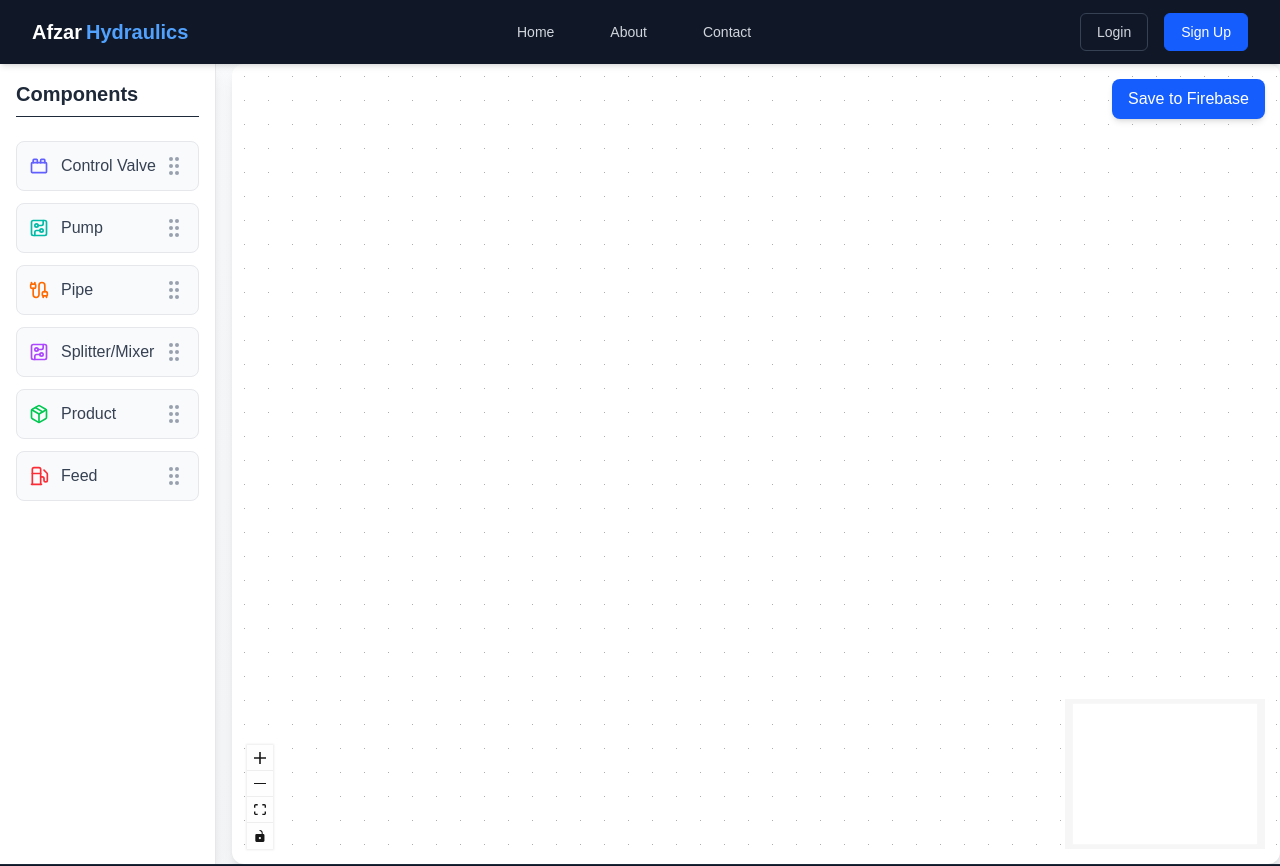
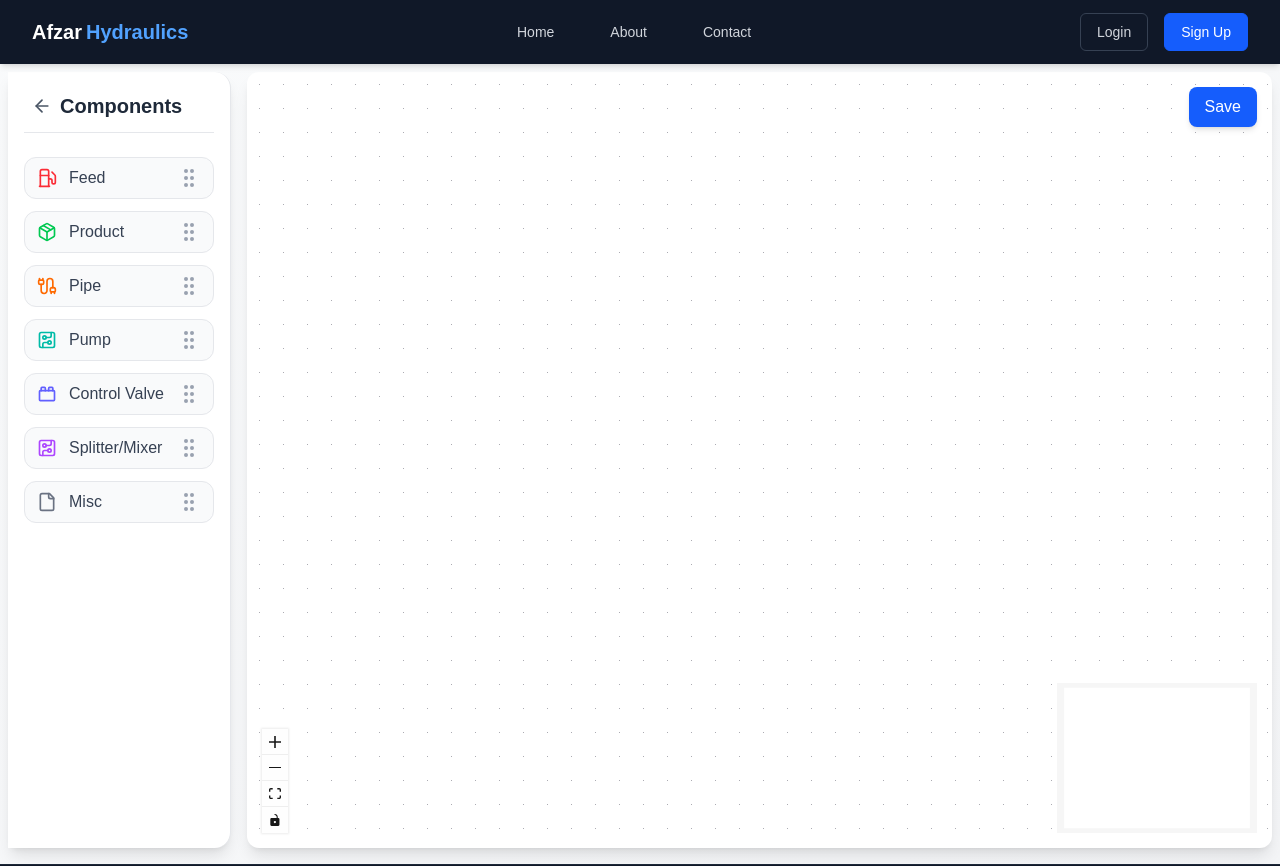
Before and after one commit to touseef0707/Afzar-Hydraulics, a Next.js app in the folder nextjs-main/: page /dashboard/canvas/1 in a window 1280 px wide. Shown: the top 866 px of the page. Built offline with nearby package versions, Linux system fonts and the light colour scheme; no server answers; the database is empty.

Commit message:
enhancements on canvas

```diff
--- a/nextjs-main/app/dashboard/_components/Canvas.tsx
+++ b/nextjs-main/app/dashboard/_components/Canvas.tsx
@@ -1,4 +1,3 @@
-// app/dashboard/_components/Canvas.tsx
 "use client";
 
 import { useCallback, useEffect, useMemo, useRef, useState } from 'react';
@@ -82,8 +81,7 @@ export default function Canvas() {
   }, [saveFlow]);
 
   return (
-    // This container gives the canvas its shadow, rounded corners, and white background.
-    <div className="w-full h-full rounded-xl shadow-lg overflow-hidden bg-white">
+    <div className="w-full h-[calc(100%-0.5rem)] rounded-xl shadow-lg overflow-hidden bg-white">
       <ReactFlow
         nodes={nodes}
         edges={edges}
@@ -103,9 +101,9 @@ export default function Canvas() {
         <Panel position="top-right">
           <button
             onClick={onSave}
-            className="px-4 py-2 bg-blue-600 text-white rounded-lg shadow-md hover:bg-blue-700 transition-all duration-200"
+            className="px-4 py-2 bg-blue-600 text-white rounded-lg shadow-md hover:bg-blue-700 hover:cursor-pointer transition-all duration-200"
           >
-            Save to Firebase
+            Save
           </button>
         </Panel>
       </ReactFlow>
--- a/nextjs-main/app/dashboard/_components/CanvasSidebar.tsx
+++ b/nextjs-main/app/dashboard/_components/CanvasSidebar.tsx
@@ -1,59 +1,115 @@
-// app/dashboard/_components/CanvasSidebar.tsx
 "use client";
 
 import React from 'react';
+import { useRouter } from 'next/navigation';
 import {
-  Cable,          // Represents 'Pipe'
-  CircuitBoard,   // Represents 'Pump' and 'Splitter/Mixer'
-  Fuel,           // Represents 'Feed'
-  Package,        // Represents 'Product'
-  ToyBrick,       // Represents 'Control Valve'
-  GripVertical,   // The grab handle icon
+  ArrowLeft, Cable, CircuitBoard, Fuel, Package, ToyBrick, GripVertical, File,
 } from 'lucide-react';
 
-// The list of components that can be dragged onto the canvas.
-// The `icon` property is a React element used for display only.
-const COMPONENTS = [
-  { type: 'valve', label: 'Control Valve', icon: <ToyBrick size={20} className="text-indigo-500" /> },
-  { type: 'pump', label: 'Pump', icon: <CircuitBoard size={20} className="text-teal-500" /> },
-  { type: 'pipe', label: 'Pipe', icon: <Cable size={20} className="text-orange-500" /> },
-  { type: 'splitter', label: 'Splitter/Mixer', icon: <CircuitBoard size={20} className="text-purple-500" /> },
-  { type: 'product', label: 'Product', icon: <Package size={20} className="text-green-500" /> },
-  { type: 'feed', label: 'Feed', icon: <Fuel size={20} className="text-red-500" /> },
+// Define allowed color types
+const COLORS = ['green', 'red', 'orange', 'teal', 'indigo', 'purple', 'gray'] as const;
+type Color = typeof COLORS[number];
+
+// Type-safe node definition
+type NodeType = {
+  type: string;
+  label: string;
+  icon: React.ReactNode;
+  color: Color;
+};
+
+const NODES: NodeType[] = [
+  { type: 'feed', label: 'Feed', icon: <Fuel size={20} />, color: 'red' },
+  { type: 'product', label: 'Product', icon: <Package size={20} />, color: 'green' },
+  { type: 'pipe', label: 'Pipe', icon: <Cable size={20} />, color: 'orange' },
+  { type: 'pump', label: 'Pump', icon: <CircuitBoard size={20} />, color: 'teal' },
+  { type: 'valve', label: 'Control Valve', icon: <ToyBrick size={20} />, color: 'indigo' },
+  { type: 'splitter', label: 'Splitter/Mixer', icon: <CircuitBoard size={20} />, color: 'purple' },
+  { type: 'misc', label: 'Misc', icon: <File size={20} />, color: 'gray' },
 ];
 
+// Type-safe color classes
+const COLOR_CLASSES = {
+  bgHover: {
+    green: 'hover:bg-green-50',
+    red: 'hover:bg-red-50',
+    orange: 'hover:bg-orange-50',
+    teal: 'hover:bg-teal-50',
+    indigo: 'hover:bg-indigo-50',
+    purple: 'hover:bg-purple-50',
+    gray: 'hover:bg-gray-50',
+  },
+  borderHover: {
+    green: 'hover:border-green-400',
+    red: 'hover:border-red-400',
+    orange: 'hover:border-orange-400',
+    teal: 'hover:border-teal-400',
+    indigo: 'hover:border-indigo-400',
+    purple: 'hover:border-purple-400',
+    gray: 'hover:border-gray-400',
+  },
+  text: {
+    green: 'text-green-500',
+    red: 'text-red-500',
+    orange: 'text-orange-500',
+    teal: 'text-teal-500',
+    indigo: 'text-indigo-500',
+    purple: 'text-purple-500',
+    gray: 'text-gray-500',
+  },
+  gripHover: {
+    green: 'group-hover:text-green-500',
+    red: 'group-hover:text-red-500',
+    orange: 'group-hover:text-orange-500',
+    teal: 'group-hover:text-teal-500',
+    indigo: 'group-hover:text-indigo-500',
+    purple: 'group-hover:text-purple-500',
+    gray: 'group-hover:text-gray-500',
+  }
+} as const;
+
 export default function CanvasSidebar() {
-  /**
-   * Handles the start of a drag event.
-   * This function serializes only the necessary node information (`type` and `label`)
-   * to avoid the "circular structure to JSON" error caused by trying to stringify React elements.
-   */
+  const router = useRouter();
+
   const onDragStart = (event: React.DragEvent, nodeType: string, nodeLabel: string) => {
-    // Create a simple, serializable object containing only the data needed by the onDrop handler.
     const nodeInfo = { type: nodeType, label: nodeLabel };
-
-    // Set the data transfer payload. This is what the canvas will receive on drop.
     event.dataTransfer.setData('application/reactflow', JSON.stringify(nodeInfo));
     event.dataTransfer.effectAllowed = 'move';
   };
 
   return (
-    <aside className="w-64 bg-white border-r border-gray-200 p-4 flex flex-col shadow-lg">
-      <h2 className="text-xl font-bold mb-6 text-gray-800 border-b pb-2">Components</h2>
+    <aside className="w-64 h-[calc(100%-0.5rem)] bg-white border-r border-gray-200 p-4 flex flex-col shadow-lg rounded-r-2xl">
+      <div className="flex items-center justify-between mb-6 pb-2 border-b border-gray-200">
+        <button
+          onClick={() => router.push('/dashboard')}
+          className="p-2 rounded-full hover:bg-gray-100 transition-colors hover:cursor-pointer"
+          title="Back to Dashboard"
+        >
+          <ArrowLeft size={20} className="text-gray-600 hover:text-indigo-600" />
+        </button>
+        <h2 className="text-xl font-bold text-gray-800">Components</h2>
+        <div className="w-8" />
+      </div>
+
       <div className="flex flex-col gap-3">
-        {COMPONENTS.map((comp) => (
+        {NODES.map((node) => (
           <div
-            key={comp.type}
-            // Pass only the serializable strings 'type' and 'label' to the handler.
-            onDragStart={(e) => onDragStart(e, comp.type, comp.label)}
+            key={node.type}
+            onDragStart={(e) => onDragStart(e, node.type, node.label)}
             draggable
-            className="group flex items-center justify-between p-3 bg-gray-50 rounded-lg border border-gray-200 cursor-grab hover:bg-indigo-50 hover:border-indigo-400 hover:shadow-md transition-all duration-200"
+            className={`group flex items-center justify-between px-3 py-2 bg-gray-50 rounded-xl border border-gray-200 cursor-grab transition-all duration-200 hover:shadow-md
+                      ${COLOR_CLASSES.bgHover[node.color]}
+                      ${COLOR_CLASSES.borderHover[node.color]}`}
           >
             <div className="flex items-center gap-3">
-              {comp.icon}
-              <span className="font-medium text-gray-700">{comp.label}</span>
+              <span className={COLOR_CLASSES.text[node.color]}>
+                {node.icon}
+              </span>
+              <span className="font text-gray-700">{node.label}</span>
             </div>
-            <GripVertical className="text-gray-400 group-hover:text-indigo-600 transition-colors" />
+            <GripVertical
+              className={`text-gray-400 transition-colors ${COLOR_CLASSES.gripHover[node.color]}`}
+            />
           </div>
         ))}
       </div>
--- a/nextjs-main/app/dashboard/canvas/[id]/page.tsx
+++ b/nextjs-main/app/dashboard/canvas/[id]/page.tsx
@@ -3,7 +3,7 @@ import Canvas from '@/app/dashboard/_components/Canvas';
 
 export default async function CanvasPage() {
   return (
-    <div className="flex flex-col h-screen">
+    <div className="flex flex-col h-screen p-2">
         <div className="flex flex-1 w-full max-w-7xl mx-auto gap-4">
           <CanvasSidebar />
           <Canvas />
```
